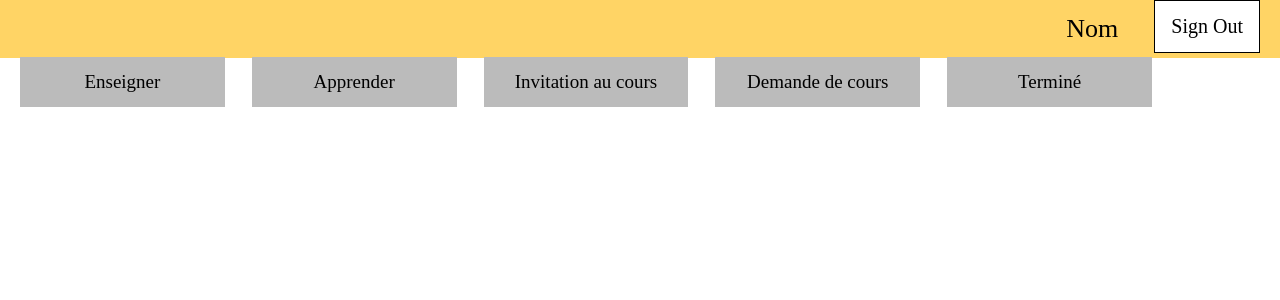
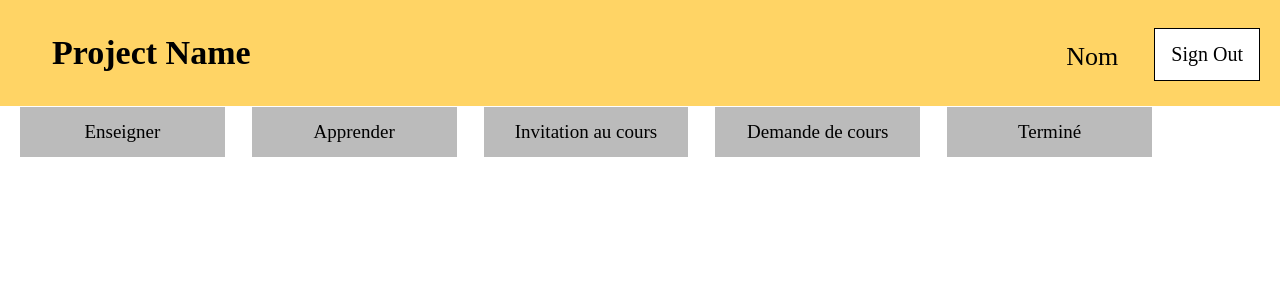
Before and after one commit to danielpm153/Projet_TECWEB, a PHP site: page / in a window 1280 px wide. Shown: the top 300 px of the page. Run offline with PHP 8.4, Linux system fonts and the light colour scheme.

Commit message:
Pequena modificação no heaader

```diff
--- a/css/style.css
+++ b/css/style.css
@@ -6,34 +6,51 @@ body {margin:0;}
     position: fixed; /* Set the navbar to fixed position */
     top: 0; /* Position the navbar at the top of the page */
     width: 100%; /* Full width */
+    z-index: 10;
 }
 
 /* Links inside the navbar */
 .navbar a {
+    position: relative;
     float: right;
-    display: block;
+    display: inline-flex;
     color: black;
     text-align: center;
     padding: 14px 16px;
     text-decoration: none;
     margin-right: 20px;
     font-size: 26px;
+    top: 28px;
 }
 
+#pProjectName {
+    margin-left: 52px;
+    float: left;
+    color: black;
+    font-size: 34px;
+    display: inline-flex;
+    font-weight: bold;
+}
+
+#aSignOut{
+    background-color: white;
+    border: 1px solid black;
+    font-size: 20px;
+}
 /* Change background on mouse-over */
-.navbar a:hover {
-    background: #eee;
+#aSignOut:hover {
+    background-color: #eee;
     color: black;
 }
 
 .navConteiner{
-    position: absolute;
+    position: relative;
     display: flex;
     justify-content: space-between;
     width: 90%;
     padding-left: 20px;
     padding-right: 20px;
-    top: 57px;
+    top: 107px;
 }
 
 .navConteiner div{
--- a/views/header.php
+++ b/views/header.php
@@ -1,15 +1,14 @@
-
-
 
 <div class="navbar" >
-  <a href="" style="border: 1px solid black; background-color: white; font-size: 20px;">Sign Out</a>
-  <a href="" >Nom</a>
+    <p id="pProjectName">Project Name</p>
+    <a id="aSignOut" href="#news">Sign Out</a>
+    <a >Nom</a>
 </div>
 
 <div class="navConteiner">
-	<div>Enseigner</div>
-	<div>Apprender</div>
-	<div>Invitation au cours</div>
-	<div>Demande de cours</div>
-	<div>Terminé</div>
+    <div>Enseigner</div>
+    <div>Apprender</div>
+    <div>Invitation au cours</div>
+    <div>Demande de cours</div>
+    <div>Terminé</div>
 </div>
```
